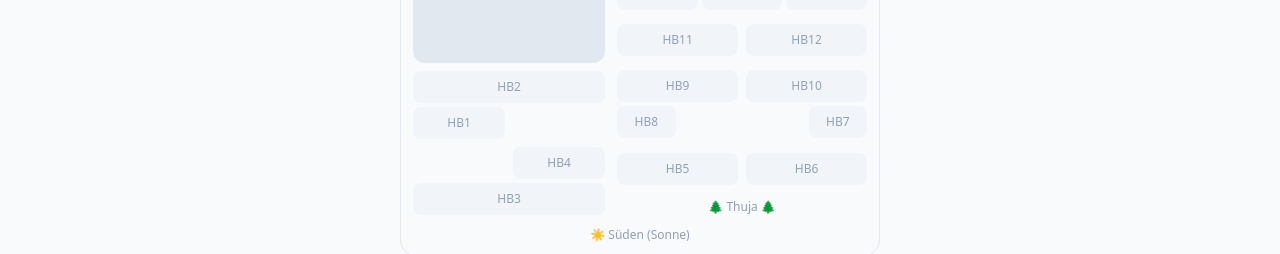
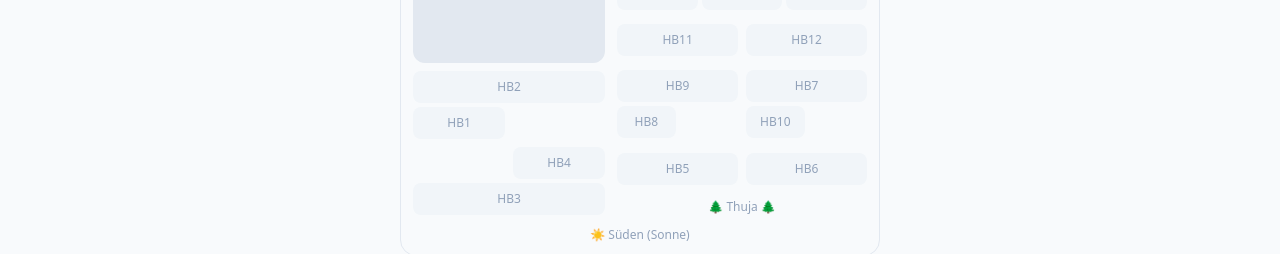
Before and after one commit to HundeSohnJr/dacha-app, a React (Vite) app: page /beete in a window 1280 px wide. Shown: the part 283-537 px from the top of the page. Built offline with nearby package versions, Linux system fonts and the light colour scheme; no server answers; the database is empty; sample sign-in values are in the browser's storage.

Commit message:
fix: swap L-shape of HB7 and HB10

```diff
--- a/src/pages/Beete.jsx
+++ b/src/pages/Beete.jsx
@@ -79,12 +79,12 @@ export default function Beete() {
                   <div />
                 </div>
               </div>
-              {/* Right: HB10 wide on top, HB7 below-right */}
+              {/* Right: HB7 wide on top, HB10 below-left */}
               <div>
-                <Card name="HB10" />
+                <Card name="HB7" />
                 <div className="grid grid-cols-2 gap-1 mt-1">
+                  <Card name="HB10" />
                   <div />
-                  <Card name="HB7" />
                 </div>
               </div>
             </div>
```
